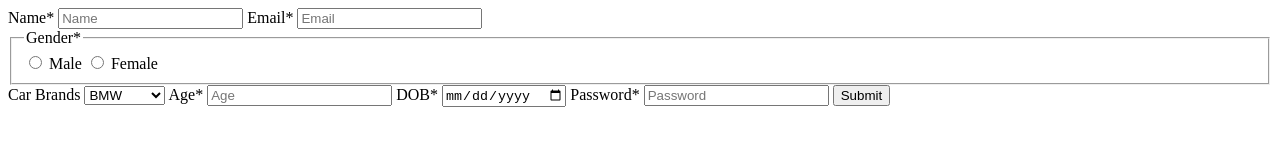
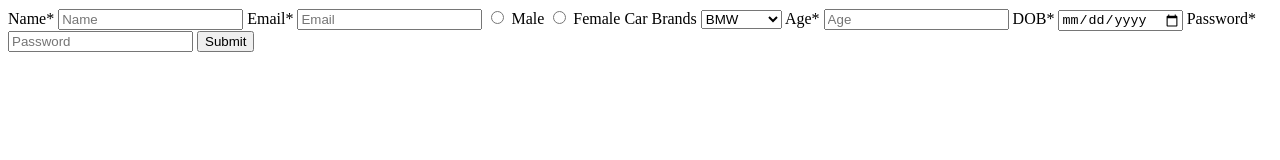
Before and after one commit to acciojob/signup-form-car-Shubham13th, a website: page main.html in a window 1280 px wide. Drawn offline with Linux system fonts and the light colour scheme.

Commit message:
created a submission

```diff
--- a/main.html
+++ b/main.html
@@ -17,14 +17,14 @@
     <input type="email" id="email" name="email" placeholder="Email" required>
 
     <!-- Gender -->
-    <fieldset>
-        <legend>Gender*</legend>
+
+
         <input type="radio" id="gender_m" value="Male" name="gender" required>
         <label for="gender_m">Male</label>
 
         <input type="radio" id="gender_f" value="Female" name="gender" required>
         <label for="gender_f">Female</label>
-    </fieldset>
+
 
     <!-- Car Brands -->
     <label for="cars">Car Brands</label>
```
